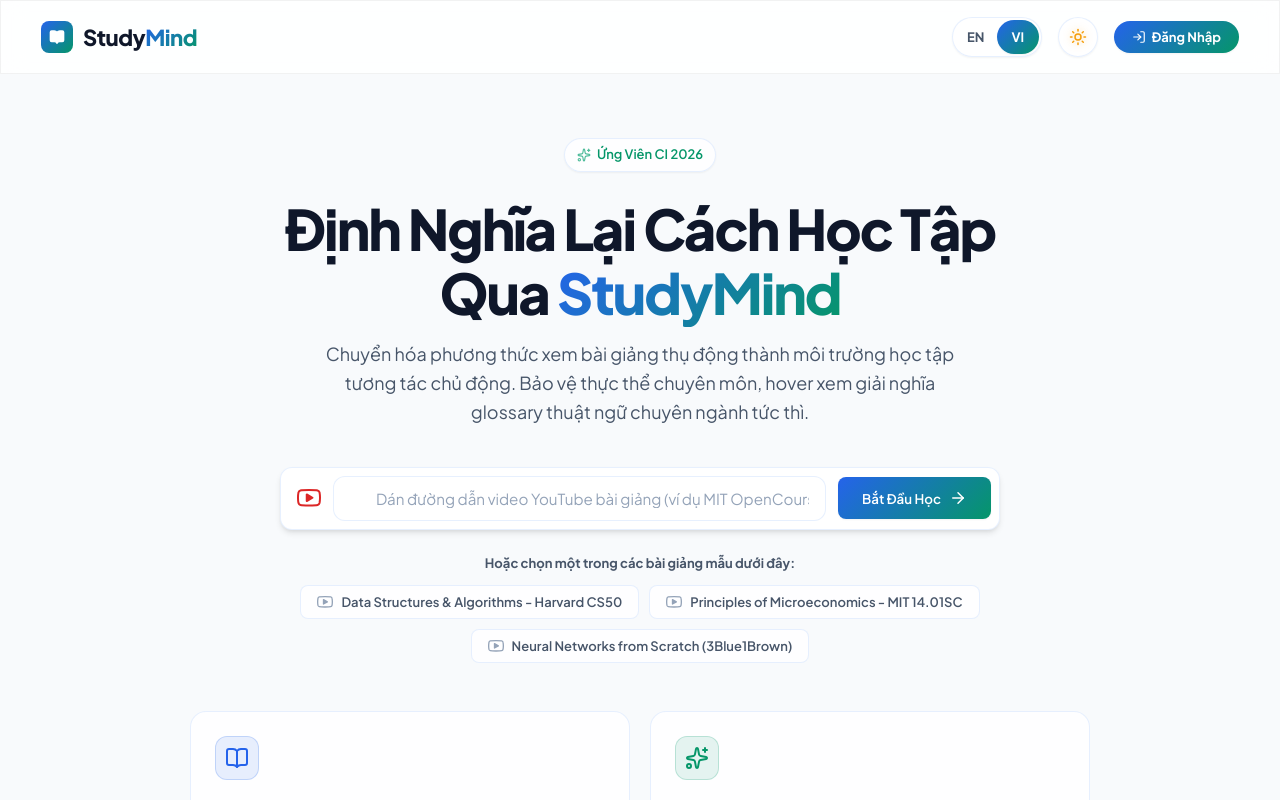
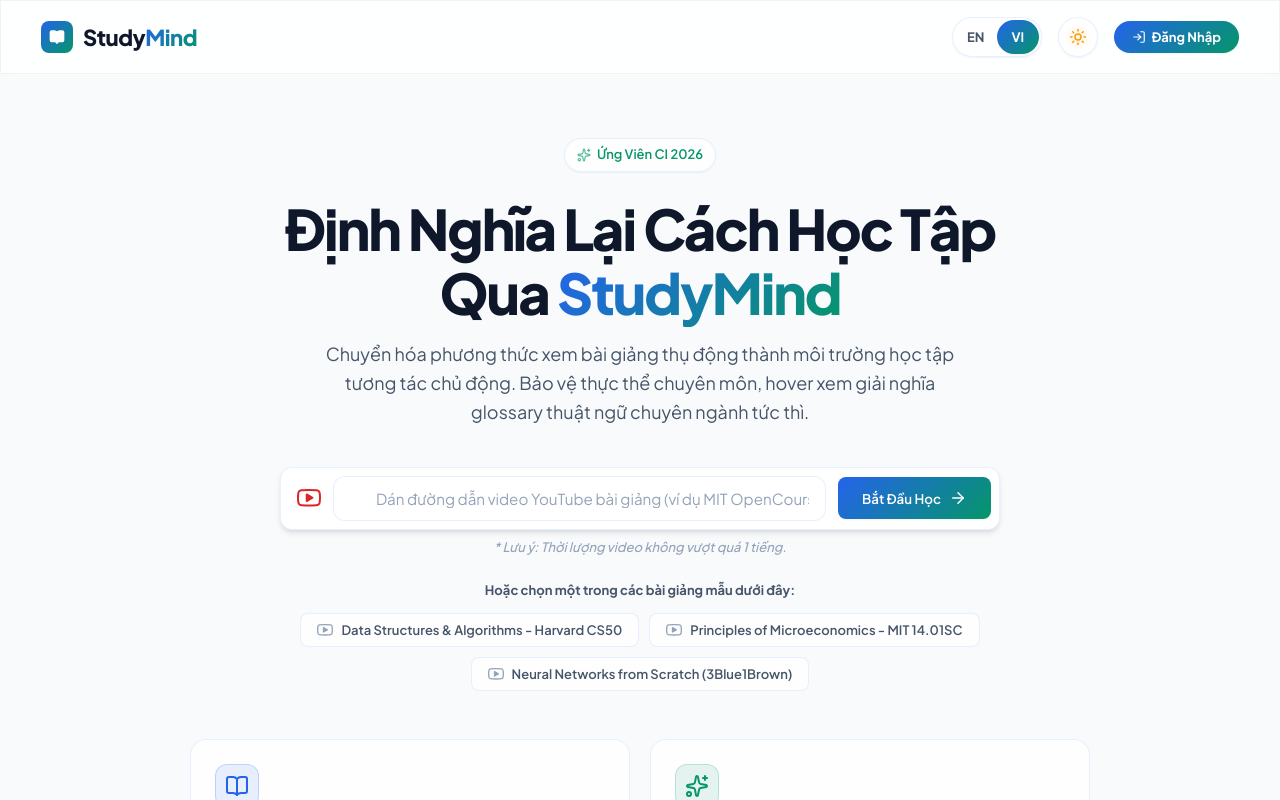
Before and after one commit to TeamToTe/Smart-AI-Study-Companion, a React (Vite) app in the folder frontend/: page / in a window 1280 px wide. Shown: the top 800 px of the page. Built offline with nearby package versions, Linux system fonts and the light colour scheme; no server answers.

Commit message:
feat: add video duration limit warning on landing page

```diff
--- a/frontend/src/components/LandingPage.css
+++ b/frontend/src/components/LandingPage.css
@@ -98,6 +98,16 @@
 
 .submit-btn {
   white-space: nowrap;
+}
+
+.input-hint {
+  font-size: 13px;
+  color: var(--text-muted);
+  text-align: center;
+  margin-top: -16px;
+  margin-bottom: 24px;
+  font-weight: 500;
+  font-style: italic;
 }
 
 .url-error-msg {
--- a/frontend/src/components/LandingPage.jsx
+++ b/frontend/src/components/LandingPage.jsx
@@ -88,6 +88,10 @@
           </button>
         </div>
       </form>
+
+      <div className="input-hint">
+        * {t('videoDurationHint')}
+      </div>
 
       {error && (
         <div className="url-error-msg animate-fade-in">
--- a/frontend/src/data/localization.js
+++ b/frontend/src/data/localization.js
@@ -7,6 +7,7 @@
     heroTitlePart1: "Redefine How You Learn with",
     heroSubtitle: "Transform passive video lectures into active, context-aware learning. Keep academic terms protected in English, inspect explanations instantly on hover, and chat with your RAG tutor.",
     inputPlaceholder: "Paste a YouTube lecture URL (e.g. MIT OpenCourseWare, Harvard CS50)...",
+    videoDurationHint: "Note: Video duration must not exceed 1 hour.",
     startStudying: "Start Studying",
     tryHere: "Or choose one of these sample lectures to demo:",
     tryTheseExamples: "Or choose one of these sample lectures to demo:",
@@ -66,6 +67,7 @@
     heroTitlePart1: "Định Nghĩa Lại Cách Học Tập Qua",
     heroSubtitle: "Chuyển hóa phương thức xem bài giảng thụ động thành môi trường học tập tương tác chủ động. Bảo vệ thực thể chuyên môn, hover xem giải nghĩa glossary thuật ngữ chuyên ngành tức thì.",
     inputPlaceholder: "Dán đường dẫn video YouTube bài giảng (ví dụ MIT OpenCourseWare, Harvard CS50)...",
+    videoDurationHint: "Lưu ý: Thời lượng video không vượt quá 1 tiếng.",
     startStudying: "Bắt Đầu Học",
     tryHere: "Hoặc chọn một trong các bài giảng mẫu dưới đây:",
     tryTheseExamples: "Hoặc chọn một trong các bài giảng mẫu dưới đây:",
```
